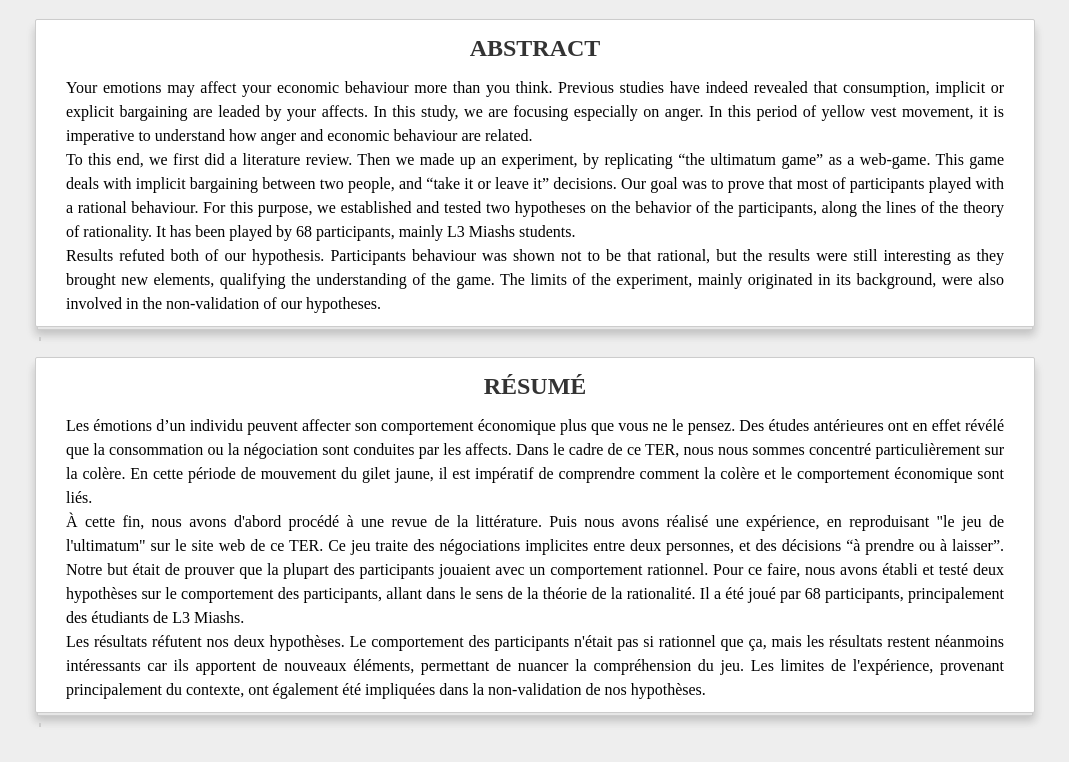
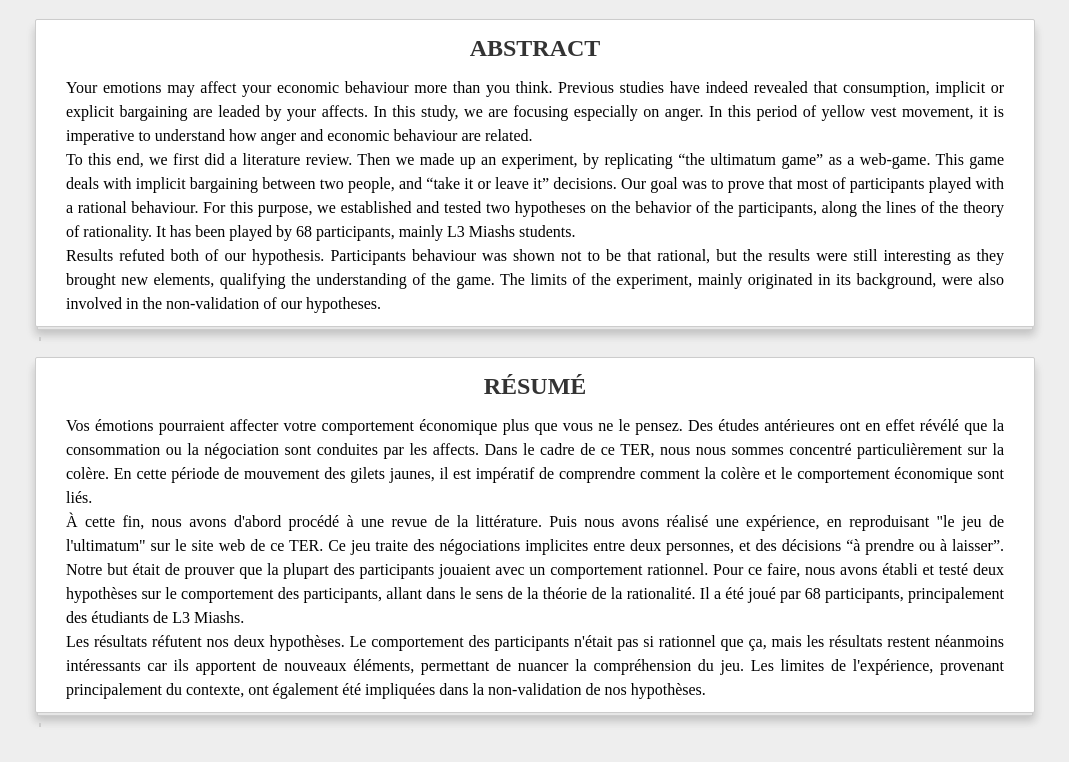
Before and after one commit to Jadounix/economie_colere, a PHP site: page / in a window 1280 px wide. Shown: the part 103-865 px from the top of the page, without its empty margins (105-1174 px from the left). Run offline with PHP 8.4, Linux system fonts and the light colour scheme; some libraries are stand-ins or nearby versions.

Commit message:
Correction abstract

```diff
--- a/index.php
+++ b/index.php
@@ -16,8 +16,7 @@
 
 <div class='paper-stack'>
   <h2>RÉSUMÉ</h2>
-  <p>Les émotions d’un individu peuvent affecter son comportement économique plus que vous ne le pensez. Des études antérieures ont en effet révélé que la consommation ou la négociation sont conduites par les affects. Dans le cadre de ce TER, nous
-    nous sommes concentré particulièrement sur la colère. En cette période de mouvement du gilet jaune, il est impératif de comprendre comment la colère et le comportement économique sont liés.</p>
+  <p>Vos émotions pourraient affecter votre comportement économique plus que vous ne le pensez. Des études antérieures ont en effet révélé que la consommation ou la négociation sont conduites par les affects. Dans le cadre de ce TER, nous nous sommes concentré particulièrement sur la colère. En cette période de mouvement des gilets jaunes, il est impératif de comprendre comment la colère et le comportement économique sont liés.</p>
 
   <p>À cette fin, nous avons d'abord procédé à une revue de la littérature. Puis nous avons réalisé une expérience, en reproduisant "le jeu de l'ultimatum" sur le site web de ce TER.
     Ce jeu traite des négociations implicites entre deux personnes, et des décisions “à prendre ou à laisser”. Notre but était de prouver que la plupart des participants jouaient avec un comportement rationnel. Pour ce faire, nous avons établi et
```
